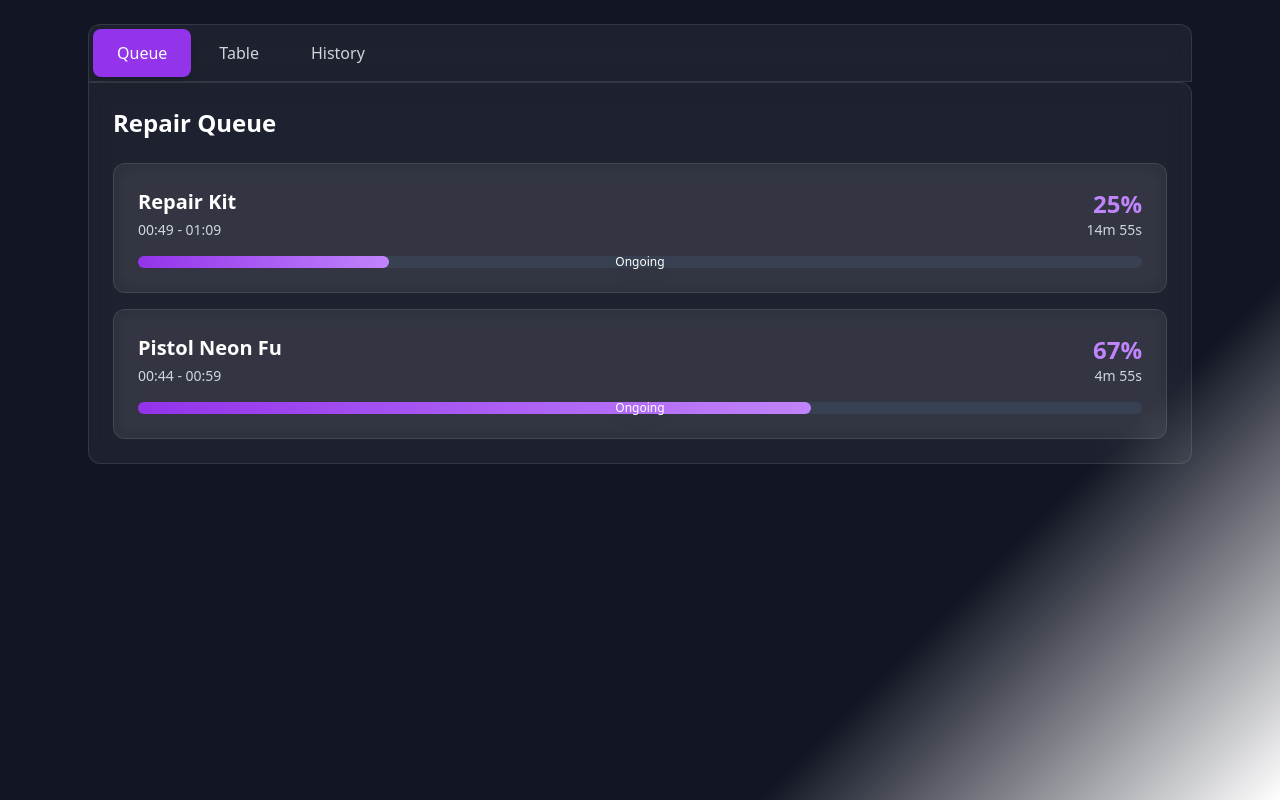
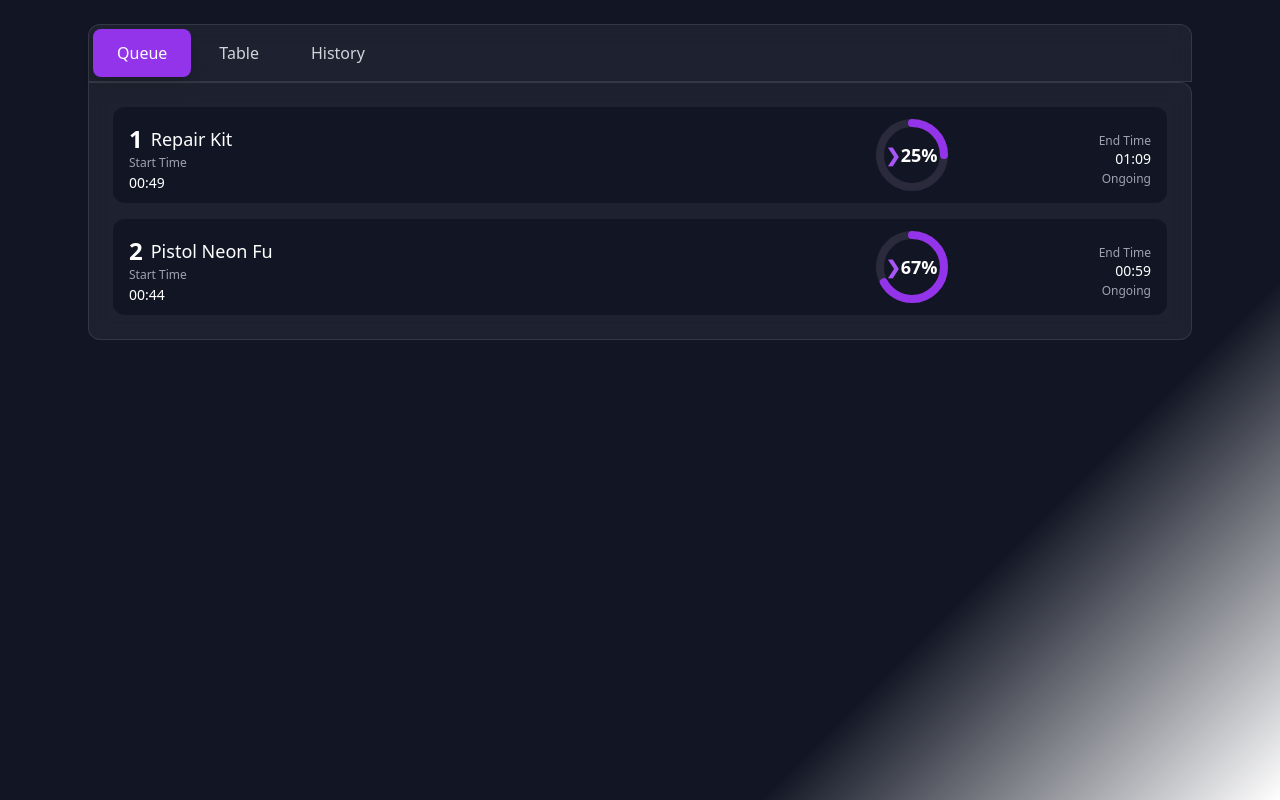
Before and after one commit to kush2863/assignment1, a React (Vite) app: page / in a window 1280 px wide. Built offline with nearby package versions, Linux system fonts and the light colour scheme.

Commit message:
Fix: Match QueueTab card design
Refactor QueueTab to match the provided image, including styling and layout.

```diff
--- a/src/components/QueueTab.tsx
+++ b/src/components/QueueTab.tsx
@@ -67,16 +67,14 @@ export const QueueTab = () => {
   };
 
   return (
-    <div className="space-y-4">
-      <h2 className="text-2xl font-bold mb-6">Repair Queue</h2>
-
+    <div className="flex flex-col gap-4">
       {queueItems.length === 0 ? (
         <div className="text-center py-12 text-gray-400">
           <p className="text-lg">No items in queue</p>
           <p className="text-sm">Items will appear here when crafting begins</p>
         </div>
       ) : (
-        queueItems.map((item) => {
+        queueItems.map((item, index) => {
           const progress = calculateProgress(item);
           const remainingTime = getRemainingTime(item);
           const isCompleted = progress >= 100;
@@ -84,39 +82,73 @@ export const QueueTab = () => {
           return (
             <div
               key={item.id}
-              className={`glass-morphism rounded-xl p-6 transition-all duration-300 ${
-                isCompleted ? 'animate-pulse border-green-500' : ''
-              }`}
+              className="bg-[#121624] rounded-xl overflow-hidden"
             >
-              <div className="flex justify-between items-start mb-4">
-                <div>
-                  <h3 className="text-xl font-semibold text-white">{item.name}</h3>
-                  <p className="text-gray-300 text-sm mt-1">
-                    {formatTime(item.startTime)} - {formatTime(item.endTime)}
-                  </p>
+              <div className="flex items-stretch h-24">
+                {/* Left Side - Item Info */}
+                <div className="flex-1 p-4 flex flex-col justify-between">
+                  <div className="flex items-center gap-2">
+                    <span className="text-2xl font-bold">{index + 1}</span>
+                    <span className="text-lg font-medium">{item.name}</span>
+                  </div>
+                  <div className="text-xs text-gray-400">
+                    <span>Start Time</span>
+                    <div className="text-white text-sm mt-0.5">{formatTime(item.startTime)}</div>
+                  </div>
                 </div>
-                <div className="text-right">
-                  <div className="text-2xl font-bold text-purple-400">{progress}%</div>
-                  <div className="text-sm text-gray-300">{remainingTime}</div>
-                </div>
-              </div>
 
-              {/* Progress Bar */}
-              <div className="relative">
-                <div className="w-full bg-gray-700 rounded-full h-3">
-                  <div
-                    className={`h-3 rounded-full transition-all duration-1000 ${
-                      isCompleted
-                        ? 'bg-green-500 progress-glow'
-                        : 'bg-gradient-to-r from-purple-600 to-purple-400'
-                    }`}
-                    style={{ width: `${progress}%` }}
-                  />
-                </div>
-                <div className="absolute inset-0 flex items-center justify-center">
-                  <span className="text-xs font-medium text-white drop-shadow-lg">
-                    {isCompleted ? 'Complete!' : 'Ongoing'}
-                  </span>
+                {/* Right Side - Progress Circle */}
+                <div className="flex-1 flex items-center justify-center relative">
+                  <div className="w-20 h-20 relative flex items-center justify-center">
+                    {/* Circular Progress Background */}
+                    <svg className="w-full h-full absolute" viewBox="0 0 100 100">
+                      <circle
+                        cx="50"
+                        cy="50"
+                        r="40"
+                        fill="transparent"
+                        stroke="#2A2A3C"
+                        strokeWidth="10"
+                      />
+                    </svg>
+
+                    {/* Circular Progress Indicator */}
+                    <svg className="w-full h-full absolute -rotate-90" viewBox="0 0 100 100">
+                      <circle
+                        cx="50"
+                        cy="50"
+                        r="40"
+                        fill="transparent"
+                        stroke={isCompleted ? "#00FF85" : "#9333EA"}
+                        strokeWidth="10"
+                        strokeDasharray="251.2"
+                        strokeDashoffset={251.2 - (251.2 * progress) / 100}
+                        strokeLinecap="round"
+                        className="transition-all duration-1000 ease-in-out"
+                      />
+                    </svg>
+
+                    {/* Progress Text */}
+                    <div className="absolute inset-0 flex items-center justify-center flex-col">
+                      <span className="text-lg font-bold flex items-center">
+                        {isCompleted ?
+                          <span className="text-[#00FF85]">100%</span> :
+                          <>
+                            <span className="text-purple-500">&#x276F;</span>
+                            <span>{progress}%</span>
+                          </>
+                        }
+                      </span>
+                    </div>
+                  </div>
+
+                  <div className="absolute right-4 bottom-4 flex flex-col items-end">
+                    <div className="text-xs text-gray-400">End Time</div>
+                    <div className="text-sm">{formatTime(item.endTime)}</div>
+                    <div className="text-xs mt-0.5 text-gray-400">
+                      {isCompleted ? "Completed" : "Ongoing"}
+                    </div>
+                  </div>
                 </div>
               </div>
             </div>
```
